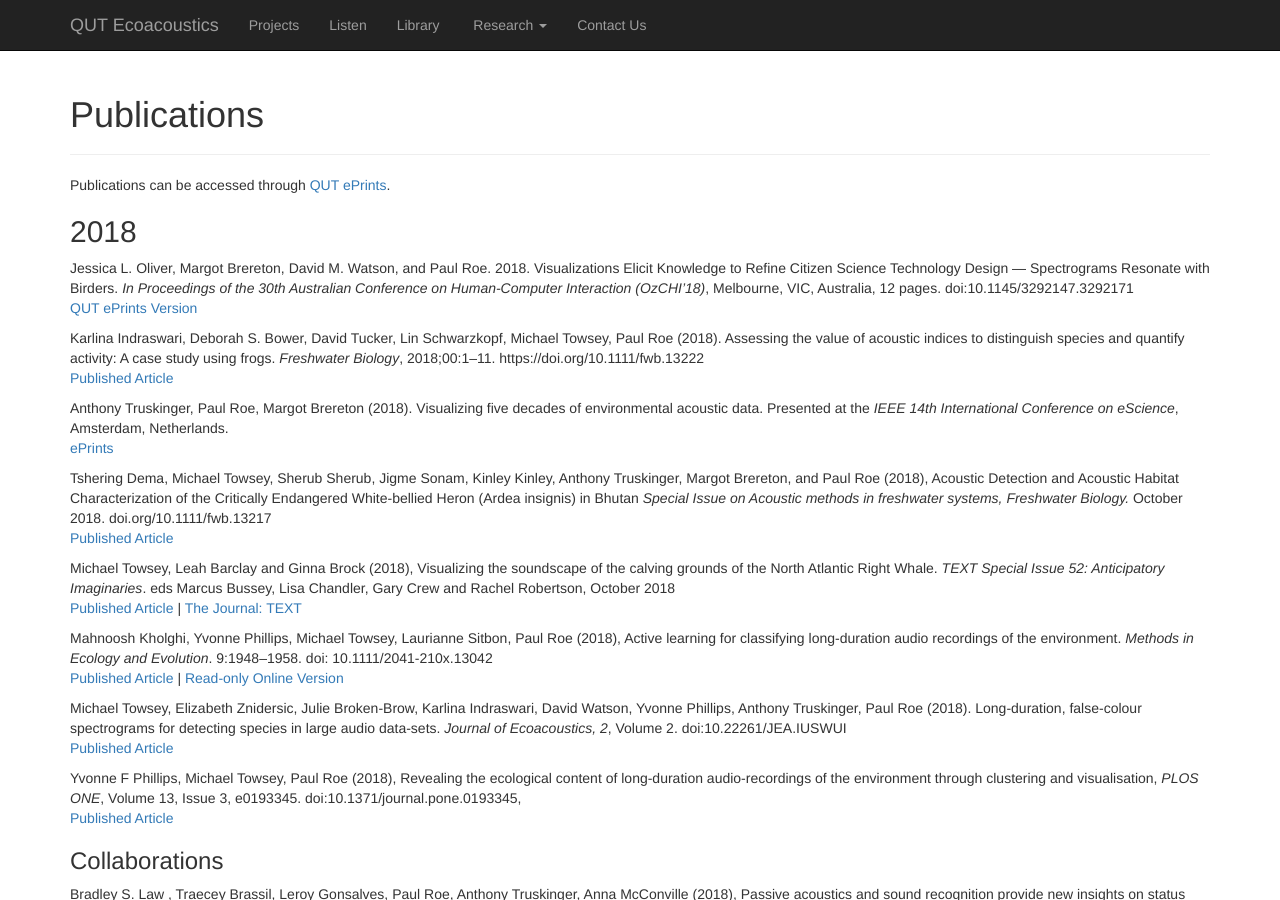
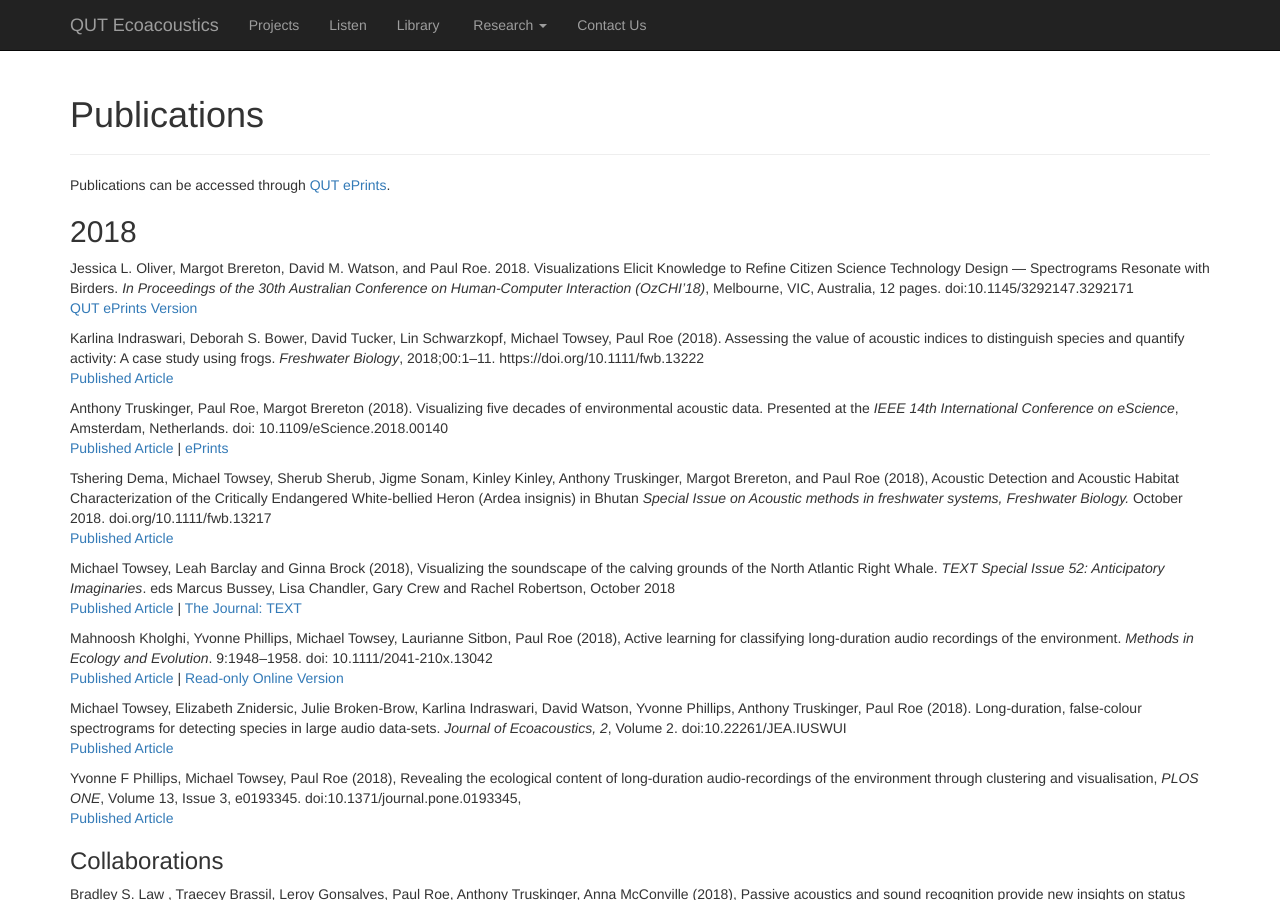
Before and after one commit to QutEcoacoustics/research-blog, a Jekyll site: the page built from publications/publications.html, in a window 1280 px wide and 900 px high. Built offline with Jekyll 4.4.1, drawn with Linux system fonts in a browser that asks for light colours; nearby versions of some CDN libraries.

Commit message:
Updated publications with my escience paper

```diff
--- a/publications/publications.html
+++ b/publications/publications.html
@@ -30,9 +30,9 @@ title: Ecosounds | Publications
     <p>
         Anthony Truskinger, Paul Roe, Margot Brereton (2018).
         Visualizing five decades of environmental acoustic data.
-        Presented at the <i>IEEE 14th International Conference on eScience</i>, Amsterdam, Netherlands.
+        Presented at the <i>IEEE 14th International Conference on eScience</i>, Amsterdam, Netherlands. doi: 10.1109/eScience.2018.00140
         <br/>
-        <!-- <a href="https://doi.org/TODO">Published Article</a> | -->
+        <a href="https://doi.org/10.1109/eScience.2018.00140">Published Article</a> |
         <a href="https://eprints.qut.edu.au/122730/">ePrints</a>
     </p>
     <p>
```
